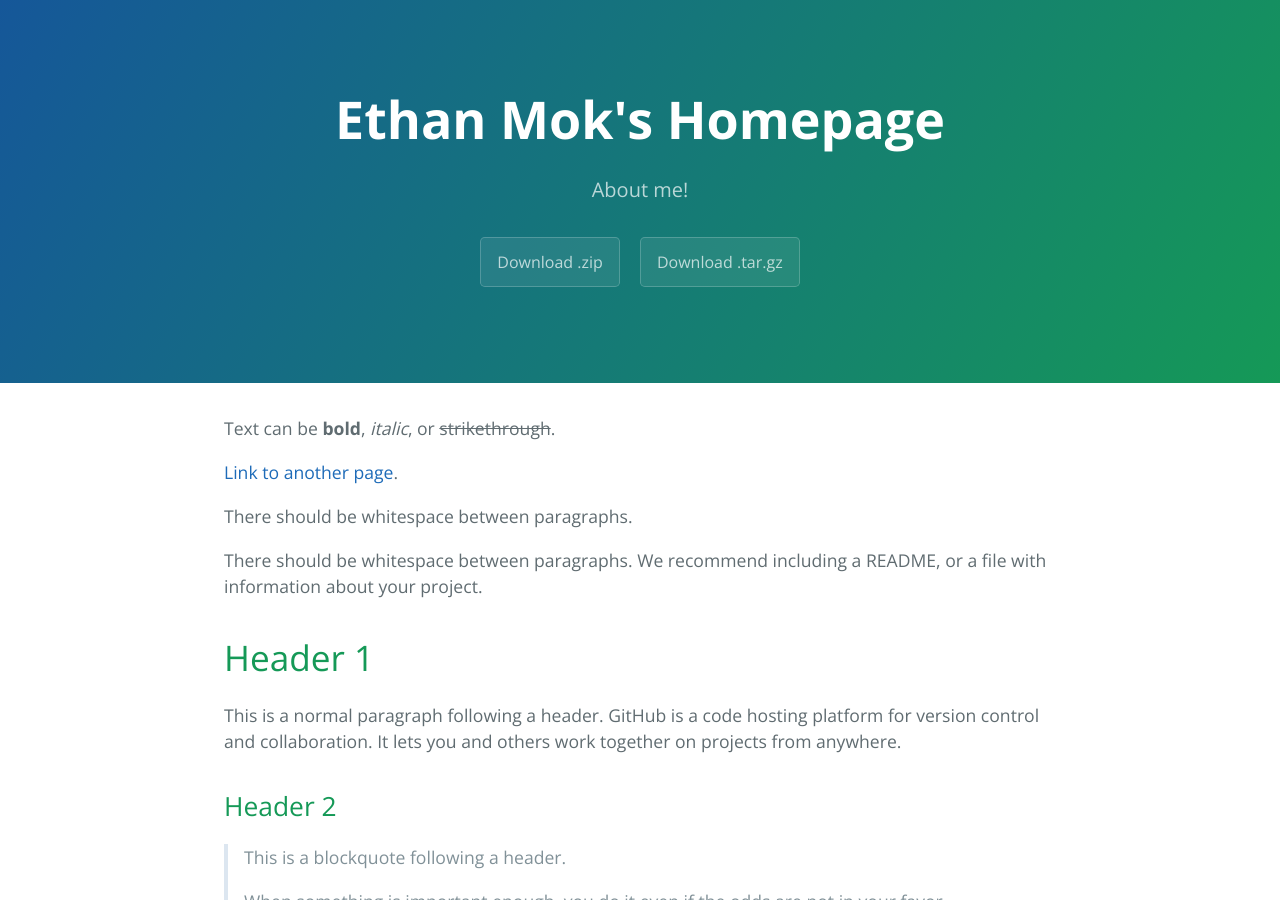
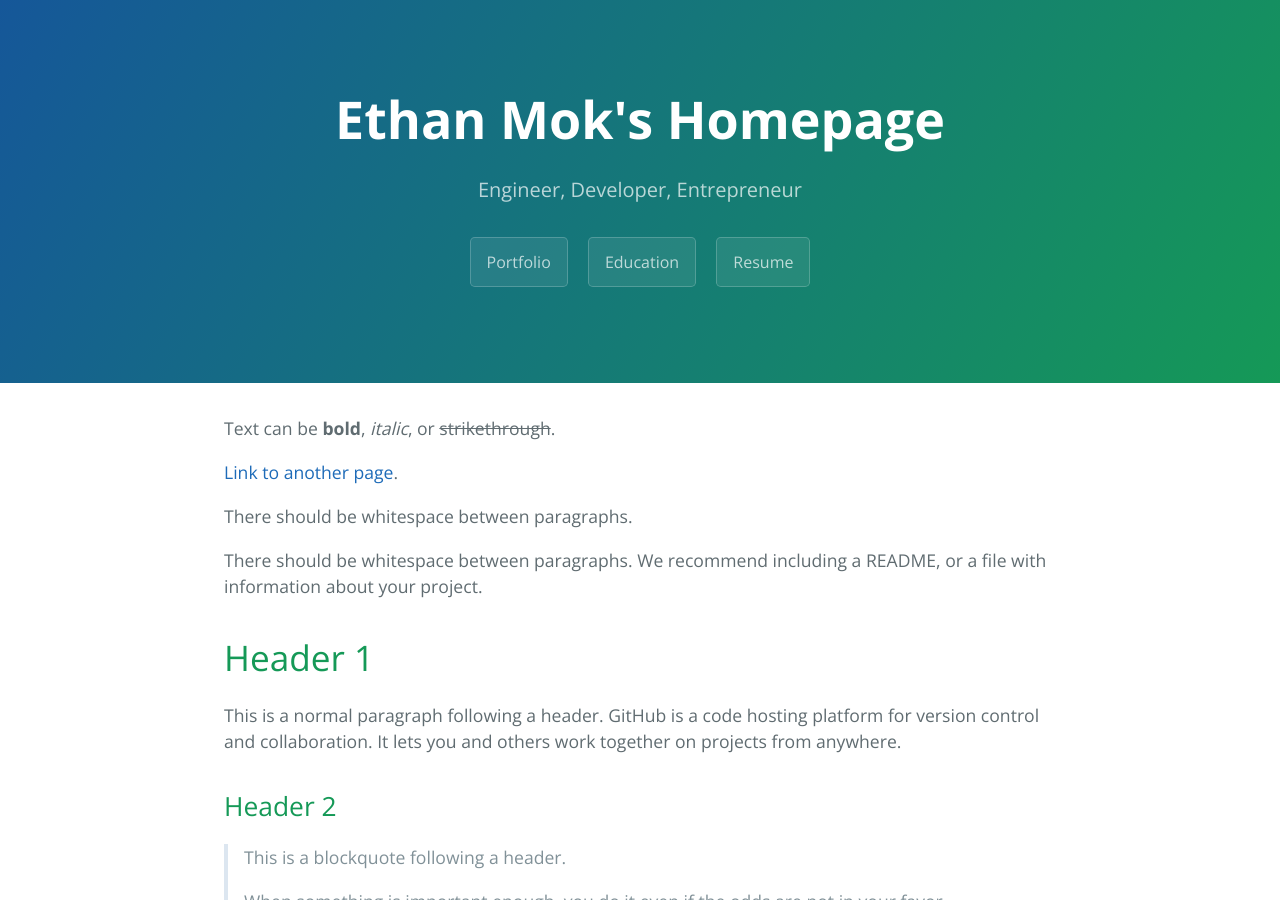
Before and after one commit to EthanMMF/EthanMMF.github.io, a Jekyll site: the page built from index.md, in a window 1280 px wide and 900 px high. Built offline with Jekyll 4.4.1, drawn with Linux system fonts in a browser that asks for light colours.

Commit message:
first trial cayman

```diff
--- a/_config.yml
+++ b/_config.yml
@@ -1,5 +1,5 @@
 title: Ethan Mok's Homepage
-description: About me!
+description: Engineer, Developer, Entrepreneur
 show_downloads: true
 google_analytics:
 theme: jekyll-theme-cayman
--- a/_layouts/default.html
+++ b/_layouts/default.html
@@ -17,8 +17,9 @@
         <a href="{{ site.github.repository_url }}" class="btn">View on GitHub</a>
       {% endif %}
       {% if site.show_downloads %}
-        <a href="{{ site.github.zip_url }}" class="btn">Download .zip</a>
-        <a href="{{ site.github.tar_url }}" class="btn">Download .tar.gz</a>
+        <a href="{{ site.github.zip_url }}" class="btn">Portfolio</a>
+        <a href="{{ site.github.tar_url }}" class="btn">Education</a>
+        <a href="{{ site.github.tar_url }}" class="btn">Resume</a>
       {% endif %}
     </section>
 
```
Also changed, not shown: other parts of _layouts/default.html (+1 -1 lines), 5 other files.
